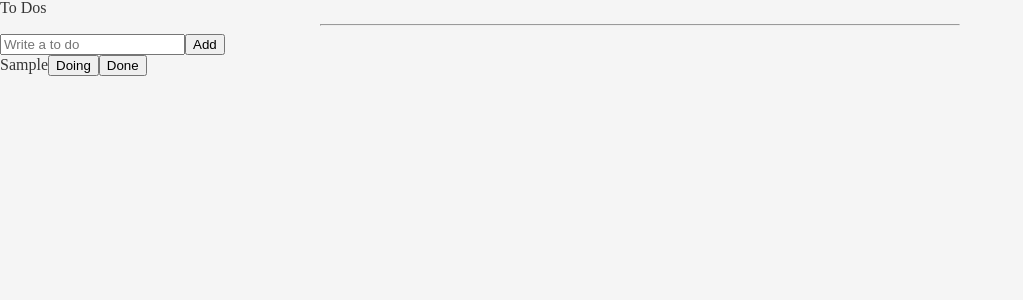
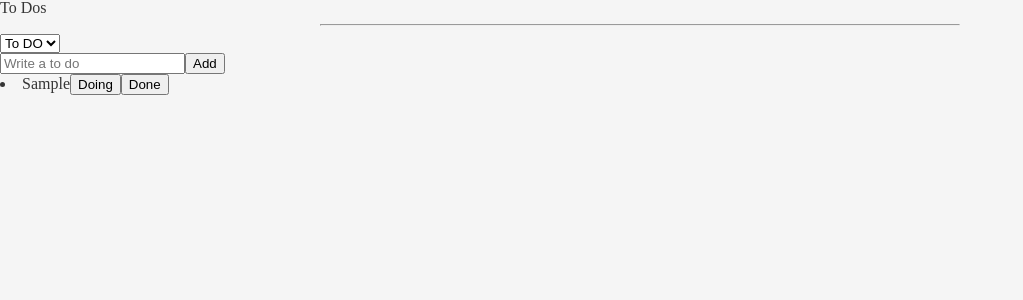
Before and after one commit to parkingbox/Todos, a React (Create React App) app: page / in a window 1280 px wide. Both pictures are taken after typing "Sample" into the empty fields and a click on the button "Add". Shown: the top 300 px of the page, without its empty margins (0-1023 px from the left). Built offline with nearby package versions, Linux system fonts and the light colour scheme.

Commit message:
feat: Create todolist using selector

```diff
--- a/src/components/CreateToDos.tsx
+++ b/src/components/CreateToDos.tsx
@@ -1,6 +1,6 @@
 import { useForm } from "react-hook-form";
-import { useSetRecoilState } from "recoil";
-import { toDoState } from "./atoms";
+import { useRecoilValue, useSetRecoilState } from "recoil";
+import { categoryState, toDoState } from "./atoms";
 
 interface IForm {
   toDo: string;
@@ -8,10 +8,11 @@ interface IForm {
 
 function CreateToDo() {
   const setToDos = useSetRecoilState(toDoState);
+  const category = useRecoilValue(categoryState)
   const { register, handleSubmit, setValue } = useForm<IForm>();
   const handleValid = ({ toDo }: IForm) => {
     setToDos((oldToDos) => [
-      { text: toDo, id: Date.now(), category: "TO_DO" },
+      { text: toDo, id: Date.now(), category },
       ...oldToDos,
     ]);
     setValue("toDo", "");
--- a/src/components/ToDo.tsx
+++ b/src/components/ToDo.tsx
@@ -1,7 +1,5 @@
 import { useSetRecoilState } from "recoil";
-import { IToDo, toDoState } from "./atoms";
-
-const animals = ["ant", "bison", "duck", "elephant"];
+import { IToDo, toDoState, Categories } from "./atoms";
 
 function ToDo({ text, category, id }: IToDo) {
   const setToDos = useSetRecoilState(toDoState);
@@ -23,18 +21,18 @@ function ToDo({ text, category, id }: IToDo) {
   return (
     <li>
       <span>{text}</span>
-      {category !== "TO_DO" && (
-        <button name="TO_DO" onClick={onClick}>
+      {category !== Categories.TO_DO && (
+        <button name={Categories.TO_DO + ""} onClick={onClick}>
           To Do
         </button>
       )}
-      {category !== "DOING" && (
-        <button name="DOING" onClick={onClick}>
+      {category !== Categories.DOING && (
+        <button name={Categories.DOING + ""} onClick={onClick}>
           Doing
         </button>
       )}
-      {category !== "DONE" && (
-        <button name="DONE" onClick={onClick}>
+      {category !== Categories.DONE && (
+        <button name={Categories.DONE + ""} onClick={onClick}>
           Done
         </button>
       )}
--- a/src/components/ToDoList.tsx
+++ b/src/components/ToDoList.tsx
@@ -1,24 +1,31 @@
 import React, { useState } from "react";
-import { useRecoilValue } from "recoil";
-import { toDoState } from "./atoms";
+import { useRecoilState, useRecoilValue } from "recoil";
+import { categoryState, toDoSelector, toDoState, Categories } from "./atoms";
 import CreateToDo from "./CreateToDos";
 import ToDo from "./ToDo";
 
-
 function ToDoList() {
-  const toDos = useRecoilValue(toDoState);
-  console.log(toDos);
+  const toDos = useRecoilValue(toDoSelector);
+  const [category, setCategory] = useRecoilState(categoryState);
+  const onInput = (event: React.FormEvent<HTMLSelectElement>) => {
+    setCategory(event.currentTarget.value as any);
+  };
 
   return (
     <div>
       <h1>To Dos</h1>
       <hr />
+      <form action="">
+        <select value={category} onInput={onInput}>
+          <option value={Categories.TO_DO}>To DO</option>
+          <option value={Categories.DOING}>Doing</option>
+          <option value={Categories.DONE}>Done</option>
+        </select>
+      </form>
       <CreateToDo />
-      <ul>
-        {toDos.map((toDo) => (
-          <ToDo key={toDo.id}{...toDo} />
-        ))}
-      </ul>
+      {toDos?.map((toDo) => (
+        <ToDo key={toDo.id} {...toDo} />
+      ))}
     </div>
   );
 }
--- a/src/components/atoms.tsx
+++ b/src/components/atoms.tsx
@@ -1,12 +1,34 @@
-import { atom } from "recoil";
+import { atom, selector } from "recoil";
+
+type categories = "TO_DO" | "DOING" | "DONE"
+
+export enum Categories {
+  "TO_DO" = "TO_DO",
+  "DOING" = "DOING",
+  "DONE" = "DONE",
+}
 
 export interface IToDo {
-  text: string;
-  id: number;
-  category: "TO_DO" | "DOING" | "DONE";
+  text?: string;
+  id?: number
+  category: Categories;
 }
+
+export const categoryState = atom<Categories>({
+  key: "category",
+  default: Categories.TO_DO,
+});
 
 export const toDoState = atom<IToDo[]>({
   key: "toDo",
   default: [],
 });
+
+export const toDoSelector = selector({
+  key: "toDoSelector",
+  get: ({ get }) => {
+    const toDos = get(toDoState);
+    const category = get(categoryState);
+    return toDos.filter((toDo) => toDo.category === category);
+  },
+});
```
